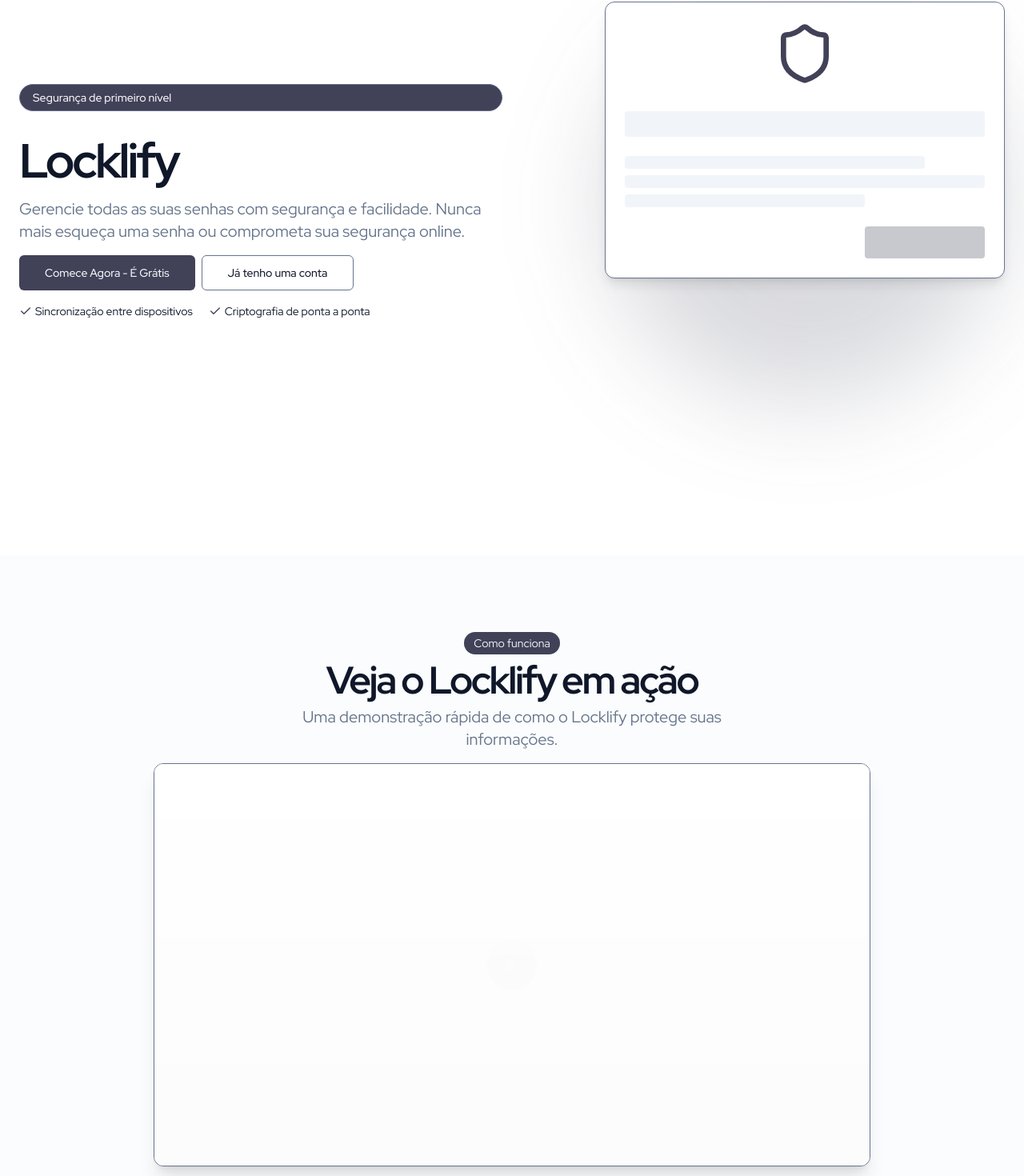
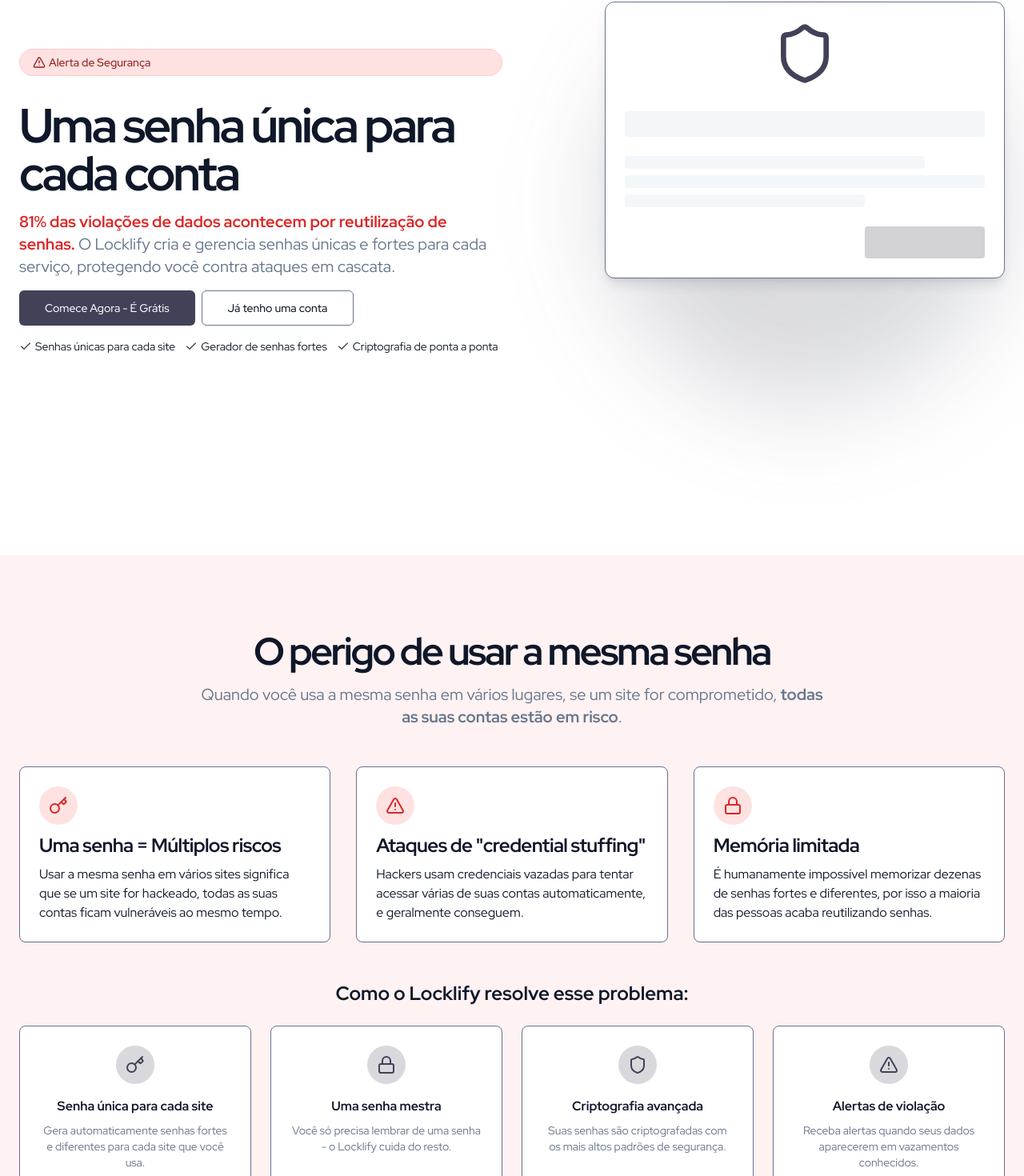
Before and after one commit to aluizio-n/locklify-front, a React (Vite) app: page /landing in a window 1280 px wide. Shown: the part 190-1660 px from the top of the page at 80% size. Built offline with nearby package versions, Linux system fonts and the light colour scheme.

Commit message:
Add landing page content
Emphasize the need for unique passwords and how the product helps.

```diff
--- a/src/components/seo.tsx
+++ b/src/components/seo.tsx
@@ -6,23 +6,25 @@ interface SEOProps {
   title?: string;
   description?: string;
   path?: string;
+  keywords?: string;
 }
 
 export const SEO = ({
   title = 'Locklify - Gerenciador de Senhas Seguro',
   description = 'Proteja suas senhas com o Locklify, um gerenciador de senhas seguro com criptografia de ponta a ponta.',
-  path = ''
+  path = '',
+  keywords = 'gerenciador de senhas, segurança online, proteção de dados, criptografia, senhas seguras, senhas únicas'
 }: SEOProps) => {
   useEffect(() => {
     // Update document title and meta tags
-    updateMetaTags(title, description);
+    updateMetaTags(title, description, keywords);
 
     // Update canonical URL
     const canonicalLink = document.querySelector('link[rel="canonical"]');
     if (canonicalLink) {
       canonicalLink.setAttribute('href', `https://locklify.com${path}`);
     }
-  }, [title, description, path]);
+  }, [title, description, path, keywords]);
 
   return null;
 };
--- a/src/main.tsx
+++ b/src/main.tsx
@@ -6,7 +6,8 @@ import './index.css'
 // Add SEO meta updater
 export const updateMetaTags = (
   title = 'Locklify - Gerenciador de Senhas Seguro',
-  description = 'Proteja suas senhas com o Locklify, um gerenciador de senhas seguro com criptografia de ponta a ponta.'
+  description = 'Proteja suas senhas com o Locklify, um gerenciador de senhas seguro com criptografia de ponta a ponta.',
+  keywords = 'gerenciador de senhas, segurança online, proteção de dados, criptografia, senhas seguras, senhas únicas'
 ) => {
   document.title = title;
 
@@ -14,6 +15,12 @@ export const updateMetaTags = (
   const metaDescription = document.querySelector('meta[name="description"]');
   if (metaDescription) {
     metaDescription.setAttribute('content', description);
+  }
+
+  // Update meta keywords
+  const metaKeywords = document.querySelector('meta[name="keywords"]');
+  if (metaKeywords) {
+    metaKeywords.setAttribute('content', keywords);
   }
 
   // Update OG tags
--- a/src/pages/Landing.tsx
+++ b/src/pages/Landing.tsx
@@ -1,10 +1,11 @@
 import React from "react";
 import { useNavigate } from "react-router-dom";
 import { Button } from "@/components/ui/button";
-import { Shield, Play, Check, ChevronDown, ChevronUp } from "lucide-react";
+import { Shield, Play, Check, ChevronDown, ChevronUp, Lock, Key, AlertTriangle } from "lucide-react";
 import { Accordion, AccordionContent, AccordionItem, AccordionTrigger } from "@/components/ui/accordion";
 import { Card, CardContent, CardFooter, CardHeader, CardTitle } from "@/components/ui/card";
 import { PricingButton } from "@/components/pricing-button";
+import SEO from "@/components/seo";
 
 const Landing = () => {
   const navigate = useNavigate();
@@ -16,19 +17,28 @@ const Landing = () => {
 
   return (
     <div className="flex flex-col min-h-screen bg-background">
+      <SEO
+        title="Locklify - Use senhas únicas para cada conta e fique seguro"
+        description="Gerenciador de senhas seguro que ajuda você a criar e gerenciar senhas únicas para cada serviço, evitando os riscos de usar a mesma senha em vários lugares."
+        path="/"
+      />
+
       {/* Hero Section */}
       <section className="w-full py-12 md:py-24 lg:py-32 xl:py-48 relative overflow-hidden">
         <div className="container px-4 md:px-6 mx-auto">
           <div className="grid gap-6 lg:grid-cols-2 items-center">
             <div className="flex flex-col justify-center space-y-4">
-              <div className="inline-block px-4 py-1.5 mb-4 text-sm font-medium border rounded-full bg-primary text-primary-foreground">
-                Segurança de primeiro nível
+              <div className="inline-block px-4 py-1.5 mb-4 text-sm font-medium border rounded-full bg-red-100 text-red-800 border-red-200">
+                <div className="flex items-center">
+                  <AlertTriangle className="w-4 h-4 mr-1" />
+                  <span>Alerta de Segurança</span>
+                </div>
               </div>
               <h1 className="text-4xl font-bold tracking-tighter sm:text-5xl md:text-6xl">
-                Locklify
+                Uma senha única para cada conta
               </h1>
               <p className="max-w-[600px] text-muted-foreground md:text-xl">
-                Gerencie todas as suas senhas com segurança e facilidade. Nunca mais esqueça uma senha ou comprometa sua segurança online.
+                <span className="font-semibold text-red-600">81% das violações de dados acontecem por reutilização de senhas.</span> O Locklify cria e gerencia senhas únicas e fortes para cada serviço, protegendo você contra ataques em cascata.
               </p>
               <div className="flex flex-col gap-2 min-[400px]:flex-row">
                 <Button size="lg" onClick={() => navigate("/register")}>
@@ -38,11 +48,19 @@ const Landing = () => {
                   Já tenho uma conta
                 </Button>
               </div>
-              <div className="flex items-center gap-1 text-sm">
-                <Check className="w-4 h-4 text-primary" />
-                <p>Sincronização entre dispositivos</p>
-                <Check className="ml-4 w-4 h-4 text-primary" />
-                <p>Criptografia de ponta a ponta</p>
+              <div className="flex flex-wrap items-center gap-3 text-sm">
+                <div className="flex items-center">
+                  <Check className="w-4 h-4 text-primary" />
+                  <p className="ml-1">Senhas únicas para cada site</p>
+                </div>
+                <div className="flex items-center">
+                  <Check className="w-4 h-4 text-primary" />
+                  <p className="ml-1">Gerador de senhas fortes</p>
+                </div>
+                <div className="flex items-center">
+                  <Check className="w-4 h-4 text-primary" />
+                  <p className="ml-1">Criptografia de ponta a ponta</p>
+                </div>
               </div>
             </div>
             <div className="flex justify-center lg:justify-end">
@@ -64,6 +82,95 @@ const Landing = () => {
                     </div>
                   </div>
                 </div>
+              </div>
+            </div>
+          </div>
+        </div>
+      </section>
+
+      {/* Password Security Risk Section - New Section */}
+      <section className="w-full py-12 md:py-24 bg-red-50">
+        <div className="container px-4 md:px-6 mx-auto">
+          <div className="text-center mb-12">
+            <h2 className="text-3xl font-bold tracking-tighter sm:text-4xl md:text-5xl mb-4">
+              O perigo de usar a mesma senha
+            </h2>
+            <p className="max-w-[800px] mx-auto text-muted-foreground md:text-xl">
+              Quando você usa a mesma senha em vários lugares, se um site for comprometido, <span className="font-semibold">todas as suas contas estão em risco</span>.
+            </p>
+          </div>
+
+          <div className="grid gap-8 md:grid-cols-3">
+            <Card className="bg-white">
+              <CardHeader className="pb-3">
+                <div className="w-12 h-12 rounded-full bg-red-100 flex items-center justify-center mb-2">
+                  <Key className="h-6 w-6 text-red-600" />
+                </div>
+                <CardTitle>Uma senha = Múltiplos riscos</CardTitle>
+              </CardHeader>
+              <CardContent>
+                <p>Usar a mesma senha em vários sites significa que se um site for hackeado, todas as suas contas ficam vulneráveis ao mesmo tempo.</p>
+              </CardContent>
+            </Card>
+
+            <Card className="bg-white">
+              <CardHeader className="pb-3">
+                <div className="w-12 h-12 rounded-full bg-red-100 flex items-center justify-center mb-2">
+                  <AlertTriangle className="h-6 w-6 text-red-600" />
+                </div>
+                <CardTitle>Ataques de "credential stuffing"</CardTitle>
+              </CardHeader>
+              <CardContent>
+                <p>Hackers usam credenciais vazadas para tentar acessar várias de suas contas automaticamente, e geralmente conseguem.</p>
+              </CardContent>
+            </Card>
+
+            <Card className="bg-white">
+              <CardHeader className="pb-3">
+                <div className="w-12 h-12 rounded-full bg-red-100 flex items-center justify-center mb-2">
+                  <Lock className="h-6 w-6 text-red-600" />
+                </div>
+                <CardTitle>Memória limitada</CardTitle>
+              </CardHeader>
+              <CardContent>
+                <p>É humanamente impossível memorizar dezenas de senhas fortes e diferentes, por isso a maioria das pessoas acaba reutilizando senhas.</p>
+              </CardContent>
+            </Card>
+          </div>
+
+          <div className="mt-12 text-center">
+            <h3 className="text-2xl font-bold mb-4">Como o Locklify resolve esse problema:</h3>
+            <div className="grid gap-6 md:grid-cols-2 lg:grid-cols-4 mt-6">
+              <div className="bg-white p-6 rounded-lg shadow-sm border">
+                <div className="w-12 h-12 rounded-full bg-primary/20 flex items-center justify-center mx-auto mb-4">
+                  <Key className="h-6 w-6 text-primary" />
+                </div>
+                <h4 className="font-semibold mb-2">Senha única para cada site</h4>
+                <p className="text-sm text-muted-foreground">Gera automaticamente senhas fortes e diferentes para cada site que você usa.</p>
+              </div>
+
+              <div className="bg-white p-6 rounded-lg shadow-sm border">
+                <div className="w-12 h-12 rounded-full bg-primary/20 flex items-center justify-center mx-auto mb-4">
+                  <Lock className="h-6 w-6 text-primary" />
+                </div>
+                <h4 className="font-semibold mb-2">Uma senha mestra</h4>
+                <p className="text-sm text-muted-foreground">Você só precisa lembrar de uma senha - o Locklify cuida do resto.</p>
+              </div>
+
+              <div className="bg-white p-6 rounded-lg shadow-sm border">
+                <div className="w-12 h-12 rounded-full bg-primary/20 flex items-center justify-center mx-auto mb-4">
+                  <Shield className="h-6 w-6 text-primary" />
+                </div>
+                <h4 className="font-semibold mb-2">Criptografia avançada</h4>
+                <p className="text-sm text-muted-foreground">Suas senhas são criptografadas com os mais altos padrões de segurança.</p>
+              </div>
+
+              <div className="bg-white p-6 rounded-lg shadow-sm border">
+                <div className="w-12 h-12 rounded-full bg-primary/20 flex items-center justify-center mx-auto mb-4">
+                  <AlertTriangle className="h-6 w-6 text-primary" />
+                </div>
+                <h4 className="font-semibold mb-2">Alertas de violação</h4>
+                <p className="text-sm text-muted-foreground">Receba alertas quando seus dados aparecerem em vazamentos conhecidos.</p>
               </div>
             </div>
           </div>
@@ -267,33 +374,39 @@ const Landing = () => {
                   </AccordionContent>
                 </AccordionItem>
                 <AccordionItem value="item-2">
+                  <AccordionTrigger>Por que preciso de senhas diferentes para cada site?</AccordionTrigger>
+                  <AccordionContent>
+                    Quando você utiliza a mesma senha em vários lugares, basta que um único site seja comprometido para que todas as suas contas fiquem vulneráveis. Hackers frequentemente testam senhas vazadas em outros serviços. Com o Locklify, você tem senhas únicas para cada serviço, limitando o impacto de possíveis vazamentos.
+                  </AccordionContent>
+                </AccordionItem>
+                <AccordionItem value="item-3">
+                  <AccordionTrigger>Como conseguirei lembrar de tantas senhas diferentes?</AccordionTrigger>
+                  <AccordionContent>
+                    Você não precisa! Essa é a beleza do Locklify. Você só precisa lembrar de uma única senha mestra para acessar o Locklify. Nossa aplicação cuida de todas as outras senhas para você, gerando, armazenando e preenchendo automaticamente quando necessário.
+                  </AccordionContent>
+                </AccordionItem>
+                <AccordionItem value="item-4">
                   <AccordionTrigger>Posso acessar minhas senhas offline?</AccordionTrigger>
                   <AccordionContent>
                     Sim, uma vez que você tenha feito login, suas senhas são armazenadas localmente de forma segura. Você pode acessá-las mesmo sem conexão com a internet.
                   </AccordionContent>
                 </AccordionItem>
-                <AccordionItem value="item-3">
+                <AccordionItem value="item-5">
                   <AccordionTrigger>Como funciona a sincronização entre dispositivos?</AccordionTrigger>
                   <AccordionContent>
                     Quando você adiciona ou atualiza uma senha em um dispositivo, nossa tecnologia sincroniza automaticamente essas alterações em todos os seus dispositivos logados, mantendo tudo atualizado.
                   </AccordionContent>
                 </AccordionItem>
-                <AccordionItem value="item-4">
+                <AccordionItem value="item-6">
                   <AccordionTrigger>O que acontece se eu esquecer minha senha mestra?</AccordionTrigger>
                   <AccordionContent>
                     Por motivos de segurança, não armazenamos sua senha mestra em lugar nenhum. Recomendamos que você configure perguntas de recuperação e mantenha um método alternativo de autenticação ativo.
                   </AccordionContent>
                 </AccordionItem>
-                <AccordionItem value="item-5">
-                  <AccordionTrigger>Posso compartilhar senhas com outras pessoas de forma segura?</AccordionTrigger>
+                <AccordionItem value="item-7">
+                  <AccordionTrigger>As minhas senhas atuais são seguras?</AccordionTrigger>
                   <AccordionContent>
-                    Sim, nos planos Premium e Empresarial você pode compartilhar senhas específicas com outros usuários do Locklify sem comprometer a segurança. O compartilhamento é encriptado e pode ser revogado a qualquer momento.
-                  </AccordionContent>
-                </AccordionItem>
-                <AccordionItem value="item-6">
-                  <AccordionTrigger>Como posso migrar de outro gerenciador de senhas?</AccordionTrigger>
-                  <AccordionContent>
-                    O Locklify oferece ferramentas de importação para os principais gerenciadores de senhas do mercado. Basta exportar suas senhas do seu gerenciador atual e importá-las para o Locklify em poucos cliques.
+                    O Locklify inclui uma ferramenta de análise de senhas que verifica a força das suas senhas existentes e alerta sobre senhas fracas, reutilizadas ou que apareceram em vazamentos de dados conhecidos, ajudando você a identificar e corrigir vulnerabilidades.
                   </AccordionContent>
                 </AccordionItem>
               </Accordion>
@@ -308,10 +421,10 @@ const Landing = () => {
           <div className="flex flex-col items-center justify-center space-y-4 text-center">
             <div className="space-y-2">
               <h2 className="text-3xl font-bold tracking-tighter sm:text-4xl md:text-5xl">
-                Pronto para proteger suas senhas?
+                Uma senha diferente para cada conta - comece agora!
               </h2>
               <p className="max-w-[600px] md:text-xl mx-auto opacity-90">
-                Junte-se a milhares de usuários que já confiam no Locklify para gerenciar suas senhas com segurança.
+                Não arrisque sua segurança online usando a mesma senha em vários lugares. O Locklify torna fácil usar senhas únicas e fortes para cada serviço.
               </p>
             </div>
             <div className="flex flex-col sm:flex-row gap-4 mt-6">
```
Also changed, not shown: public/robots.txt.
